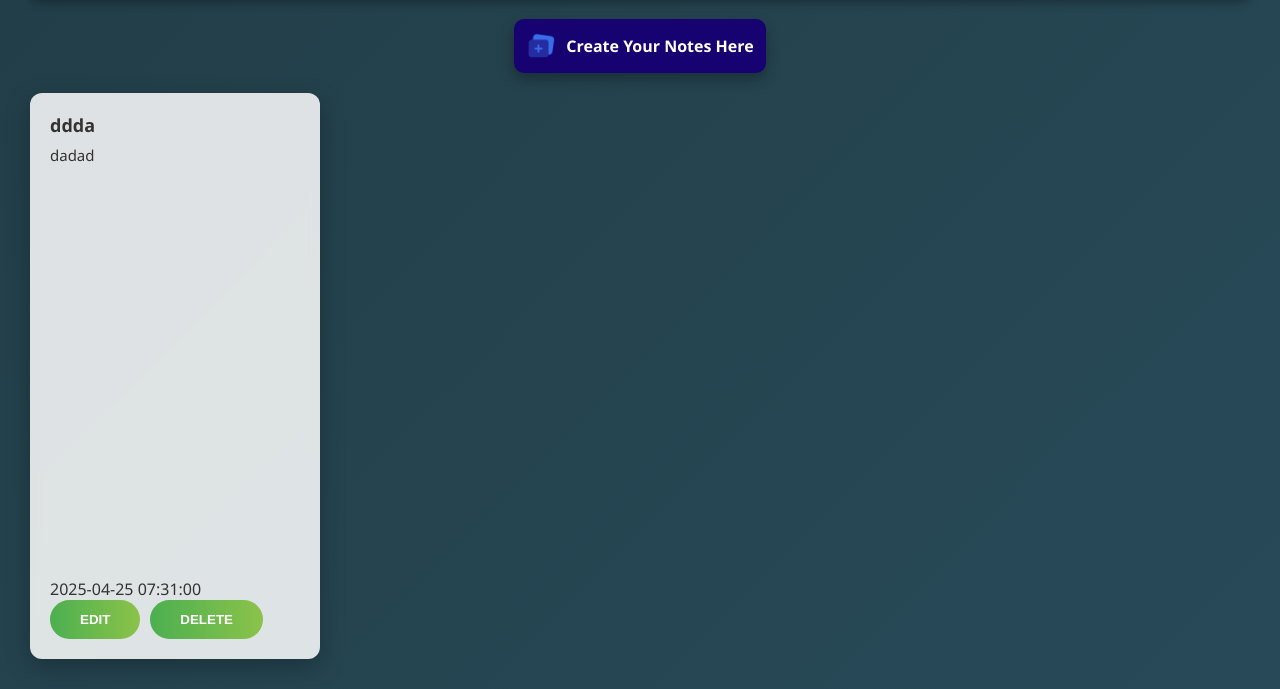
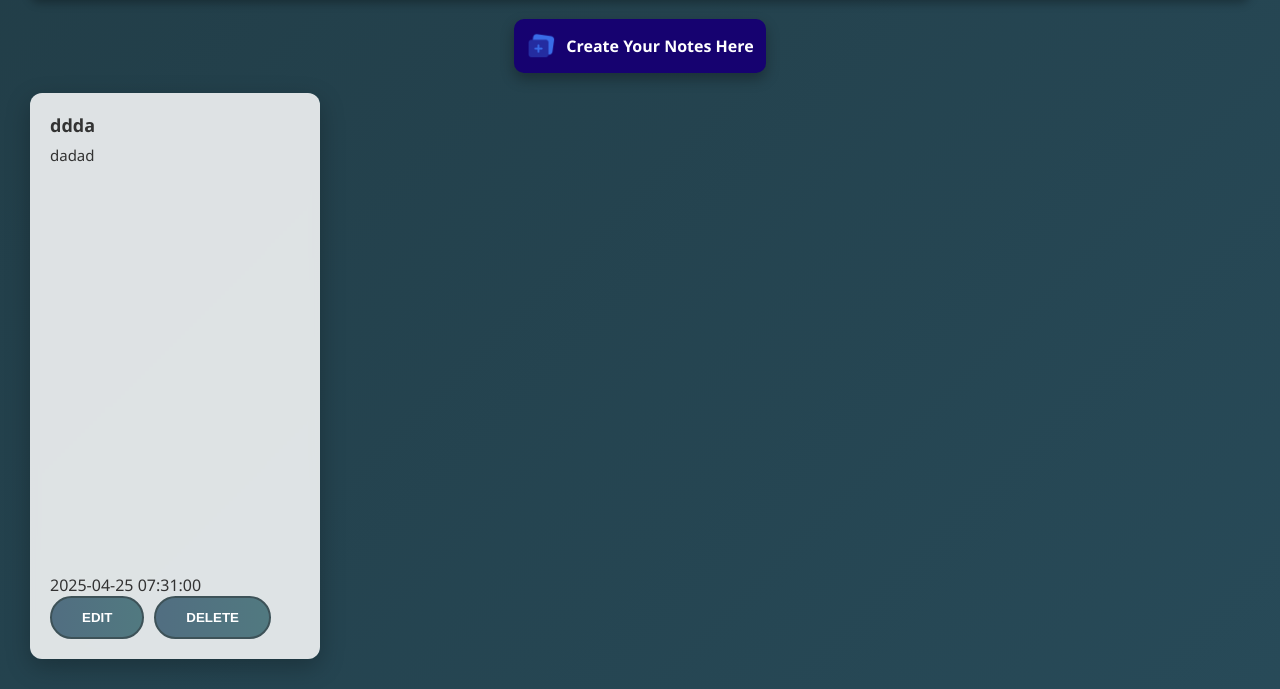
Before and after one commit to sujal539/note-frontend, a plain HTML site: page notelist.html in a window 1280 px wide. Shown: the part 111-800 px from the top of the page. Drawn offline with Linux system fonts and the light colour scheme; no server answers.

Commit message:
small changes in button of note

```diff
--- a/notelist.html
+++ b/notelist.html
@@ -46,13 +46,18 @@
     .note-action button{
       padding: 12px 30px;
         font-weight: bold;
-        background: linear-gradient(to right, #4CAF50, #8BC34A); /* Green gradient */
-        color: white;
-        border: none;
+        background: linear-gradient(to right, #516e81, #517980); /* Green gradient */
+        border: 2px solid rgb(61, 82, 88);
+        color:white;
         border-radius: 30px;
         cursor: pointer;
         transition: background 0.3s ease, transform 0.2s ease;
     }
+    .note-action button:hover{
+      border: none;
+      color:white;
+    }
+
 
     /* 🔹 Header */
     header {
@@ -171,7 +176,7 @@
         <div class="note-text">dadad</div>
         <p>2025-04-25 07:31:00</p>
         <div id="note-action" class="note-action">
-          <button>EDIT</button>
+          <button class="edit" >EDIT</button>
           <button>DELETE</button>
         </div>
       </div>
--- a/public/notelist.js
+++ b/public/notelist.js
@@ -6,6 +6,7 @@ function toCreate() {
     {
         method:"GET",
         credentials:"include",
+        mode: 'cors',
         headers:{
             "Content-Type":"application/json"
         }
```
